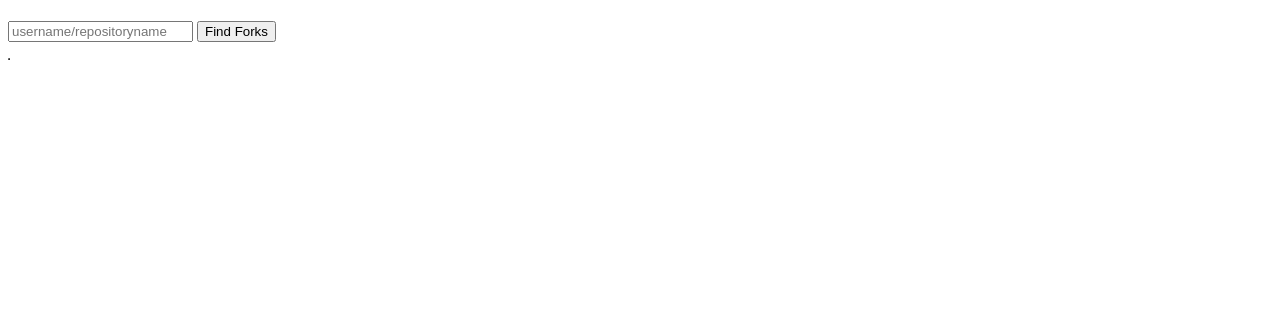
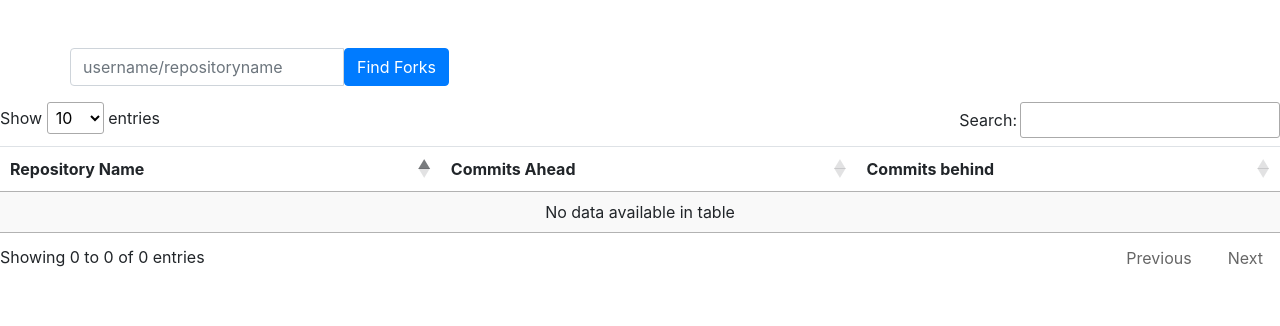
Before and after one commit to abhishek9sharma/ForkInfo, a Flask app: page /1 in a window 1280 px wide. Shown: the top 326 px of the page. Run offline with Flask 2, Linux system fonts and the light colour scheme; data that the repository does not hold is empty; some libraries are stand-ins or nearby versions.

Commit message:
Sorted Table Setup Done

```diff
--- a/GitHubRepo.py
+++ b/GitHubRepo.py
@@ -1,6 +1,7 @@
 import requests
 from bs4 import BeautifulSoup
 from lxml import etree
+import json
 
 
 class Repository:
--- a/application.py
+++ b/forkinfo.py
@@ -1,9 +1,11 @@
 from flask import Flask, render_template,request,url_for,redirect
-from flask_session import Session
+from flask_bootstrap import Bootstrap
 from GitHubRepo import Repository as repo
+import random
 
 app = Flask(__name__)
-app.url_map.strict_slashes = False
+Bootstrap(app)
+#app.url_map.strict_slashes = False
 
 @app.route("/")
 def index():
@@ -12,12 +14,13 @@ def index():
 
 @app.route('/<path:reponame>')
 def forkedrepos(reponame):
+    #commitinfodict ={}
+    # for i in range(30):
+    #     commitinfodict['repo'+str(random.randint(1,101))] = {'ahead': random.randint(1,101) , 'behind': random.randint(1,101)}
+    #return render_template('forks.html', cuur_repo_list= commitinfodict)
     repoobj = repo(reponame)
     forked_repos = repoobj.getForkedRepos()
-    # info = ''
-    # for k in repoobj.commitinfo:
-    #     info += '<p>' +str(k) + '::' + repoobj.commitinfo[k] +'</p>'
-    # return info
+    print(repoobj.commitinfo)
     return render_template('forks.html', cuur_repo_list= repoobj.commitinfo)
 
 @app.route('/forks', methods =['GET','POST'])
--- a/templates/forks.html
+++ b/templates/forks.html
@@ -1,18 +1,24 @@
 {% extends "layout.html" %}
+{% block body %}
 
-{% block heading %}
-{% endblock %}
-
-{% block body %}
-<p>
-<table border = 1>
+<div class="respnsive">
+   <table id="forkTable" class = "table display">
+      <thead>
+         <tr>
+               <th> Repository Name</th>
+               <th> Commits Ahead</th>
+               <th> Commits behind</th>
+         </tr>
+      <thead>
+      <tbody>
        {% for repo in cuur_repo_list %}
           <tr>
-          <th> {{ repo }} </th>
+             <td> {{ repo }} </td>
              <td> {{ cuur_repo_list[repo]['ahead'] }} </td>
              <td> {{ cuur_repo_list[repo]['behind'] }} </td>
-
             </tr>
        {% endfor %}
+      </tbody><tbody>
    </table>
+</div>
 {% endblock %}
--- a/templates/index.html
+++ b/templates/index.html
@@ -1,7 +1,3 @@
 {% extends "layout.html" %}
-
-{% block heading %}
-{% endblock %}
-
 {% block body %}
 {% endblock %}
--- a/templates/layout.html
+++ b/templates/layout.html
@@ -1,16 +1,47 @@
 <!DOCTYPE html>
 <html>
     <head>
-        <title>Forks for a GitHub repository</title>
+        <title> Forks for a GitHub repository</title>
+        <style>
+        body {
+            padding-top: 3rem;
+            padding-bottom: 3rem;
+        }
+        </style>
     </head>
     <body>
-        <h1>{% block heading %}{% endblock %}</h1>
-        <form action="{{url_for('forks')}}" method="post">
-            <input type="text" name="repo" placeholder="username/repositoryname">
-            <!--<button>Find Forks</button>-->
-            <input type = "submit" value = "Find Forks" />
-        </form>
+        <div class='container main'>
+            <div class="row">
+                    <div class="form-group">
+                        <form action="{{url_for('forks')}}" method="post">
+                        <div class="input-group">
+
+                            <input class="form-control" type="text" name="repo" placeholder="username/repositoryname">
+                                    <span class="input-group-btn">
+                                         <input class="btn btn-primary" type = "submit" value = "Find Forks" />
+                                    </span>
+                                    </form>
+                        </div>
+                    </div>
+            </div>
+            <!-- <div class="panel-body">
+                Enter the GitHub repository to seem its forks
+            </div> -->
+        </div>
+
         {% block body %}
         {% endblock %}
     </body>
-</html>
+    <link rel="stylesheet" href="https://stackpath.bootstrapcdn.com/bootstrap/4.2.1/css/bootstrap.min.css" integrity="sha384-GJzZqFGwb1QTTN6wy59ffF1BuGJpLSa9DkKMp0DgiMDm4iYMj70gZWKYbI706tWS" crossorigin="anonymous">
+    <script src="https://code.jquery.com/jquery-3.3.1.slim.min.js" integrity="sha384-q8i/X+965DzO0rT7abK41JStQIAqVgRVzpbzo5smXKp4YfRvH+8abtTE1Pi6jizo" crossorigin="anonymous"></script>
+    <script src="https://cdnjs.cloudflare.com/ajax/libs/popper.js/1.14.6/umd/popper.min.js" integrity="sha384-wHAiFfRlMFy6i5SRaxvfOCifBUQy1xHdJ/yoi7FRNXMRBu5WHdZYu1hA6ZOblgut" crossorigin="anonymous"></script>
+    <script src="https://stackpath.bootstrapcdn.com/bootstrap/4.2.1/js/bootstrap.min.js" integrity="sha384-B0UglyR+jN6CkvvICOB2joaf5I4l3gm9GU6Hc1og6Ls7i6U/mkkaduKaBhlAXv9k" crossorigin="anonymous"></script>
+    <link rel="stylesheet" type="text/css" href="https://cdn.datatables.net/1.10.19/css/jquery.dataTables.css">
+    <script type="text/javascript" charset="utf8" src="https://cdn.datatables.net/1.10.19/js/jquery.dataTables.js"></script>
+    <script>
+    $(document).ready(function() {
+    $('#forkTable').DataTable();
+    } );
+    </script>
+
+    </html>
```
Also changed, not shown: templates/layout.bkp.html (added, +15 -0 lines), README.md, 1 other file. Lines whose indentation alone changed are shown as unchanged.
